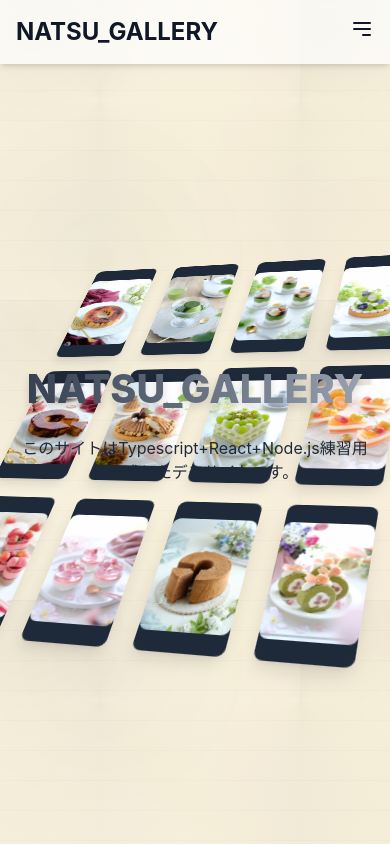
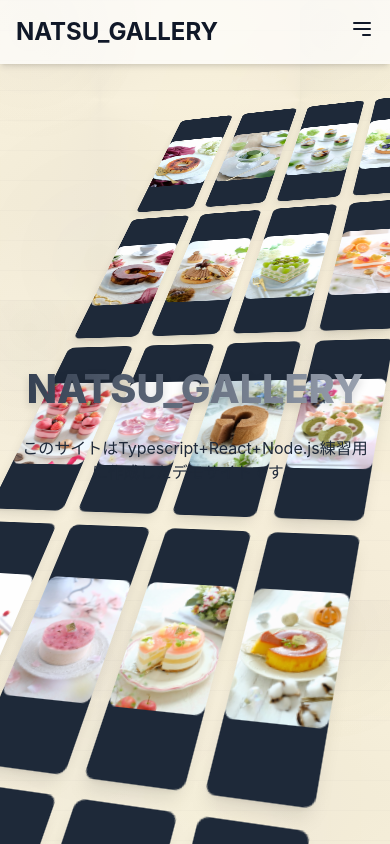
Before and after one commit to Kimio-dev/natsu-gallery-frontend, a React (Vite) app: page / in a window 390 px wide. Built offline with nearby package versions, Linux system fonts and the light colour scheme.

Commit message:
Refine PC and mobile background logic: PC animation, mobile static 3D with 20 images (80x240px)

```diff
--- a/src/components/BackgroundGrid.tsx
+++ b/src/components/BackgroundGrid.tsx
@@ -39,11 +39,11 @@ const BackgroundGrid: React.FC<BackgroundGridProps> = ({ className }) => {
   const pcInitialAnimationDelay = `0s`;
 
   // --- モバイル版の設定 ---
-  const mobileNumRows = 3; // 12枚の画像を表示するために調整 (4列 * 3行 = 12)
+  const mobileNumRows = 5; // 20枚の画像を表示するために調整 (4列 * 5行 = 20)
   const mobileNumCols = 4;
   const mobileItemWidth = 80;  // 横80px
-  const mobileItemHeight = 160; // 縦160px
-  const mobileGapSize = 24; // モバイル向けにギャップを小さく調整
+  const mobileItemHeight = 240; // 縦240px
+  const mobileGapSize = 16; // モバイル向けにギャップを小さく調整 (80*4 + 16*3 = 368px)
 
   const mobileSingleGridHeight = mobileNumRows * mobileItemHeight + (mobileNumRows - 1) * mobileGapSize;
   const mobileGridContainerWidth = mobileNumCols * mobileItemWidth + (mobileNumCols - 1) * mobileGapSize;
@@ -60,7 +60,8 @@ const BackgroundGrid: React.FC<BackgroundGridProps> = ({ className }) => {
   // グリッドアイテムのデータを準備
   const items = useMemo(() => {
     const allItems = [];
-    const imagesToUse = isMobile ? sweetImages.slice(0, 12) : sweetImages; // モバイルは12枚、PCは全画像
+    // モバイルは全画像（20枚）、PCも全画像（19枚 + 1繰り返し）
+    const imagesToUse = sweetImages;
 
     for (let i = 0; i < imagesToUse.length; i++) {
       const sweet = imagesToUse[i];
@@ -70,7 +71,7 @@ const BackgroundGrid: React.FC<BackgroundGridProps> = ({ className }) => {
       });
     }
 
-    // グリッドのマス数に合わせて画像を繰り返して埋める (モバイル版のみ影響)
+    // グリッドのマス数に合わせて画像を繰り返して埋める
     const totalGridCells = currentNumRows * currentNumCols;
     while (allItems.length < totalGridCells) {
       allItems.push({
@@ -89,9 +90,8 @@ const BackgroundGrid: React.FC<BackgroundGridProps> = ({ className }) => {
     transform: 'rotateY(-20deg) rotateX(45deg)', // モバイル版の3D変換
     transformOrigin: 'center center',
     // モバイルで画面全体に収まるように、必要に応じてscaleを調整
-    // 例えば、iPhone SE (375px) で横幅 392px (80*4 + 24*3) は少しはみ出すため、縮小する
-    // 画面幅に応じて動的に調整することも可能だが、今回は固定値で試す
-    // scale: '0.9', // 必要であれば追加
+    // 例えば、iPhone SE (375px) で横幅 368px (80*4 + 16*3) は収まるはず
+    // scale: '0.95', // 必要であれば追加
   } : { // PC版のスタイル
     width: `${pcGridContainerWidth}px`,
     height: `${(pcSingleGridHeight * pcNumberOfClones) + (pcGapSize * (pcNumberOfClones - 1))}px`,
```
